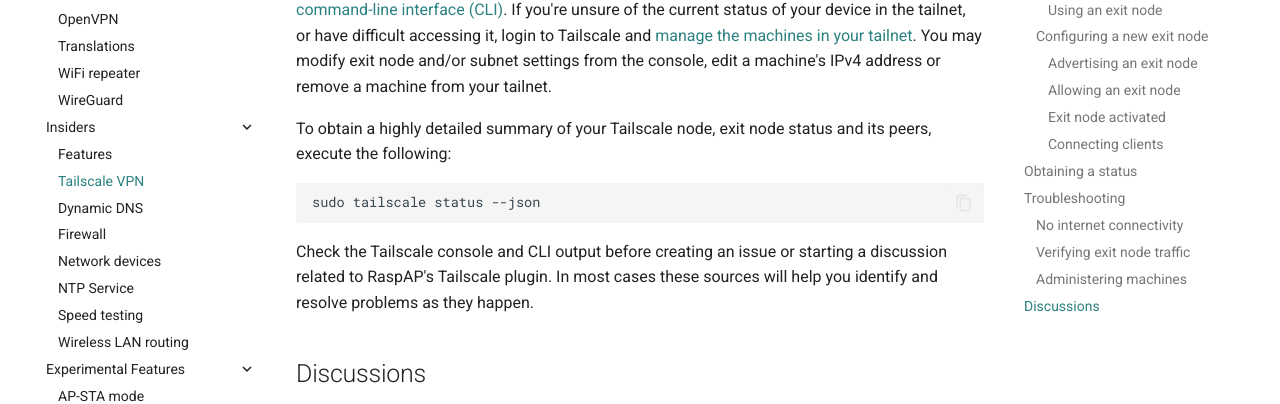
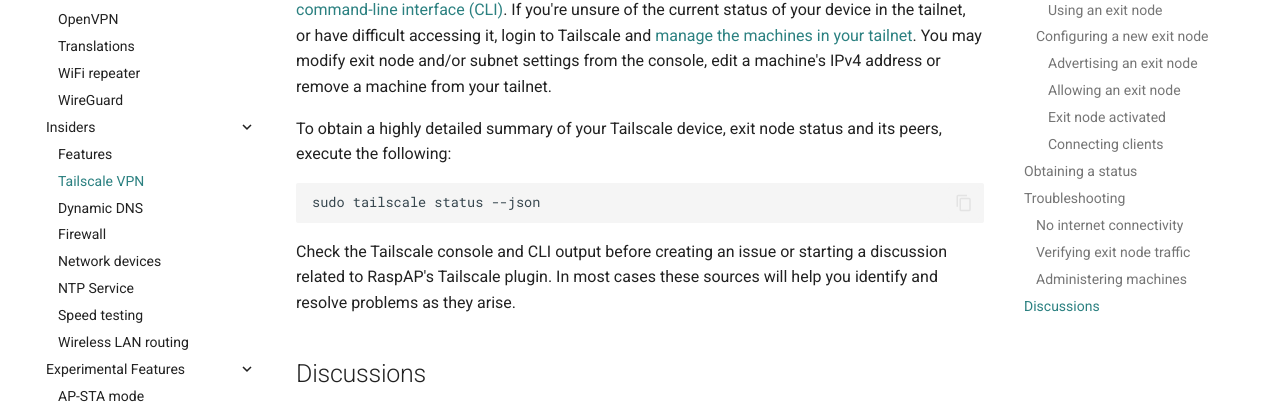
Before and after one commit to RaspAP/raspap-docs, an MkDocs documentation site: the page built from docs/tailscale.md, in a window 1280 px wide and 900 px high, scrolled down 10136 px. Shown: the part 287-691 px from the top of the window. Built offline with MkDocs 1.6.1 and Material for MkDocs 9.7.7, drawn with Linux system fonts in a browser that asks for light colours; comment, search, counter and statistics services are not loaded.

Commit message:
Minor edits

````diff
--- a/docs/tailscale.md
+++ b/docs/tailscale.md
@@ -169,13 +169,13 @@
 ### Administering machines
 RaspAP's Tailscale integration provides a convenient frontend to Tailscale via its Linux [command-line interface (CLI)](https://tailscale.com/kb/1080/cli). If you're unsure of the current status of your device in the tailnet, or have difficult accessing it, login to Tailscale and [manage the machines in your tailnet](https://login.tailscale.com/admin/machines). You may modify exit node and/or subnet settings from the console, edit a machine's IPv4 address or remove a machine from your tailnet.
 
-To obtain a highly detailed summary of your Tailscale node, exit node status and its peers, execute the following:
+To obtain a highly detailed summary of your Tailscale device, exit node status and its peers, execute the following:
 
 ```
 sudo tailscale status --json
 ```
 
-Check the Tailscale console and CLI output before creating an issue or starting a discussion related to RaspAP's Tailscale plugin. In most cases these sources will help you identify and resolve problems as they happen.
+Check the Tailscale console and CLI output before creating an issue or starting a discussion related to RaspAP's Tailscale plugin. In most cases these sources will help you identify and resolve problems as they arise.
 
 ## Discussions
 Questions or comments about using Tailscale? Join the [discussion here](https://github.com/RaspAP/raspap-webgui/discussions/).
````
